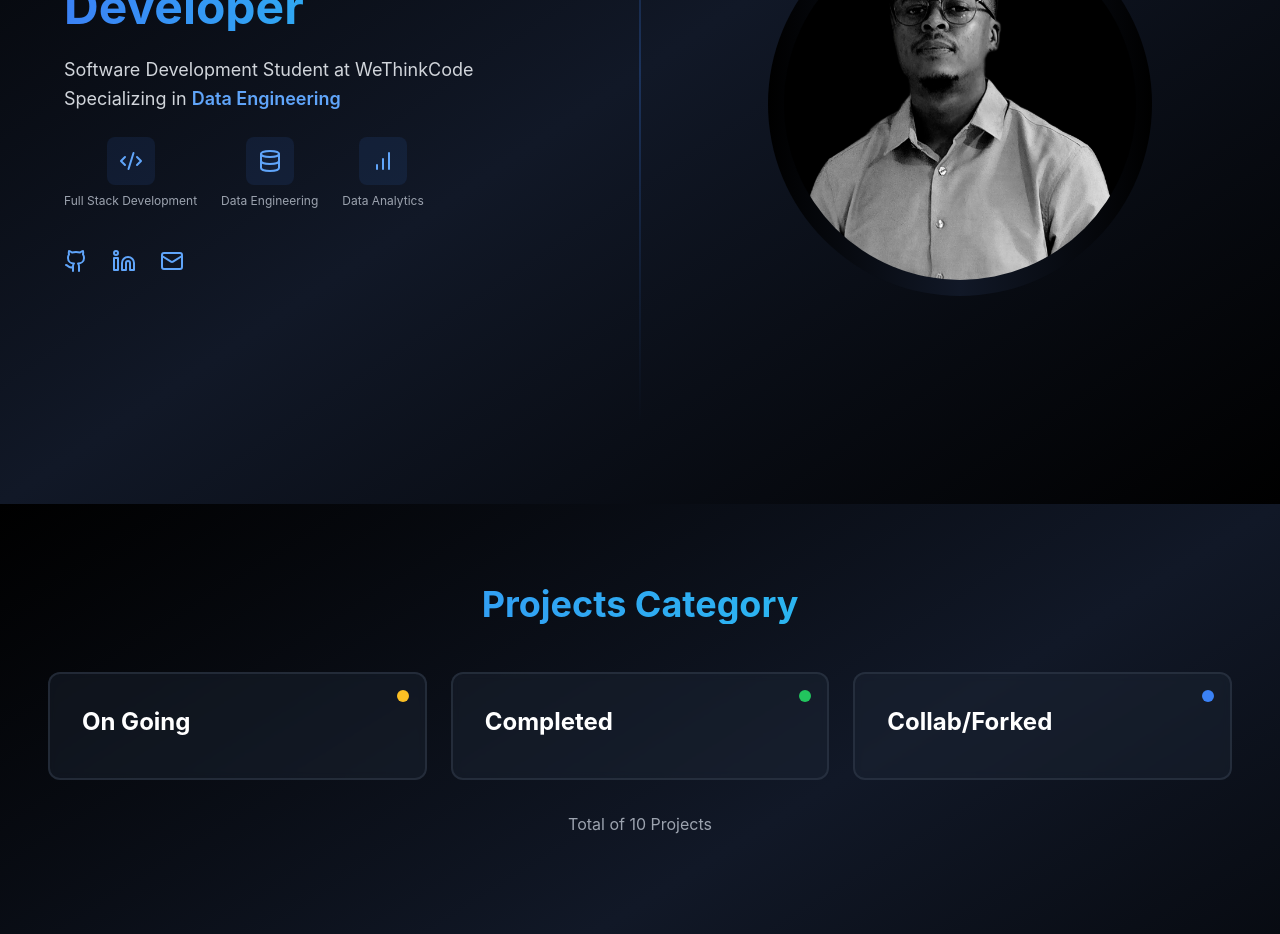
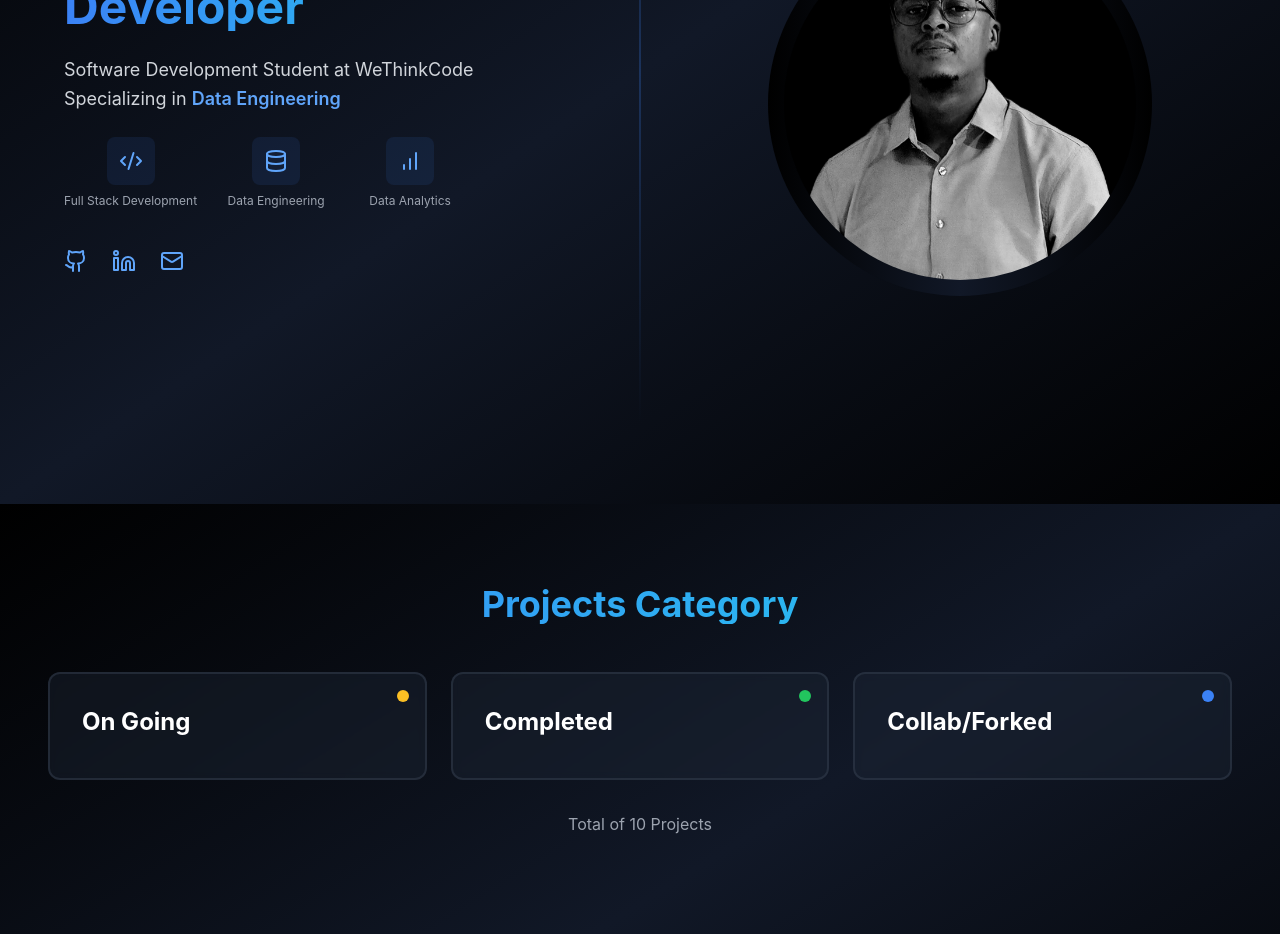
Before and after one commit to Ikageng-20-12/Portfolio-Website, a React (Create React App) app in the folder my-app/: page / in a window 1280 px wide. Shown: the part 1160-2094 px from the top of the page. Built offline with nearby package versions, Linux system fonts and the light colour scheme.

Commit message:
Made changes to the Home page , fixed the uneveness

```diff
--- a/my-app/src/components/Home.tsx
+++ b/my-app/src/components/Home.tsx
@@ -24,13 +24,17 @@
             </p>
 
             <div className="flex flex-col space-y-4">
-              <div className="flex space-x-6 justify-center lg:justify-start">
+          <div className="flex flex-wrap justify-center lg:justify-start gap-6">
             {[
               { Icon: Code2, label: "Full Stack Development" },
               { Icon: Database, label: "Data Engineering" },
               { Icon: BarChart, label: "Data Analytics" },
             ].map(({ Icon, label }) => (
-                  <div key={label} className="flex flex-col items-center space-y-2">
+              <div
+                  key={label}
+                  className="flex flex-col items-center space-y-2"
+                  style={{ minWidth: "110px" }}
+                >
                 <div className="p-3 bg-blue-500/10 rounded-lg">
                   <Icon className="w-6 h-6 text-blue-400" />
                 </div>
```
Lines whose indentation alone changed are shown as unchanged.
